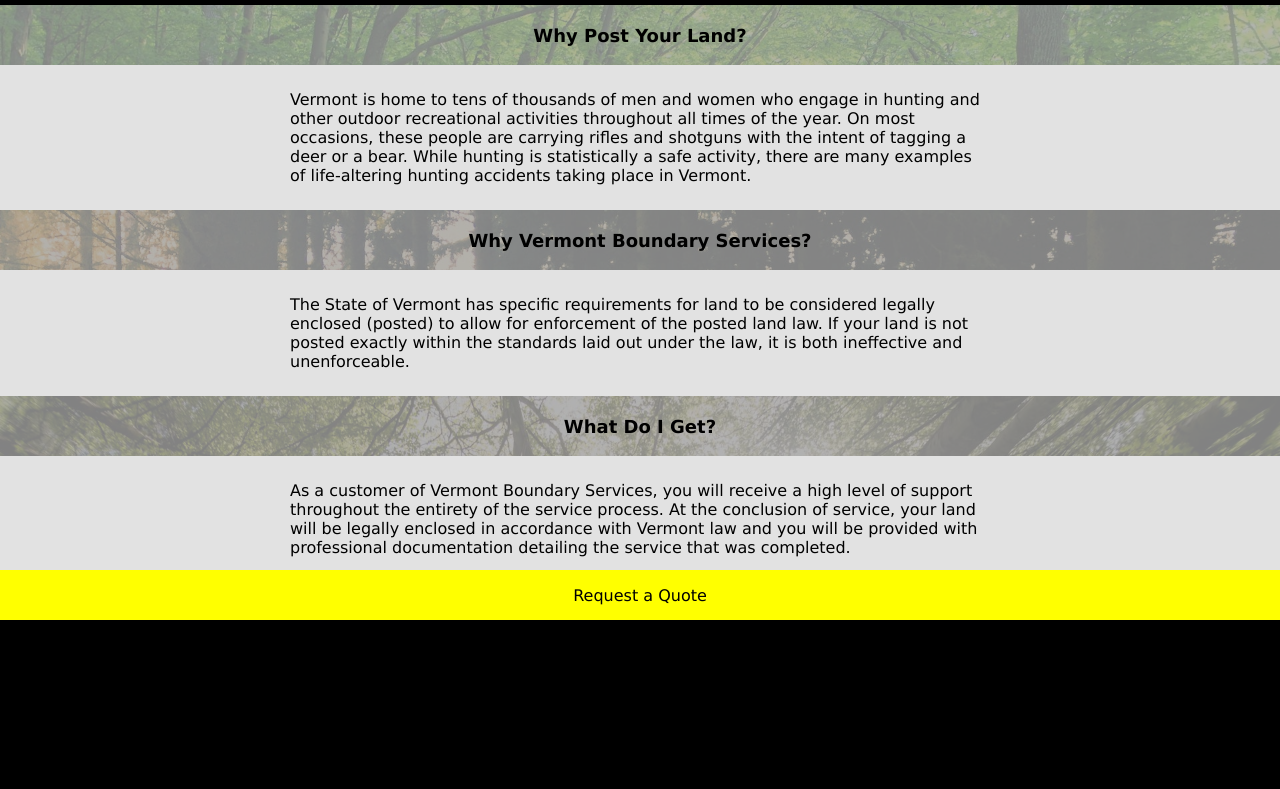
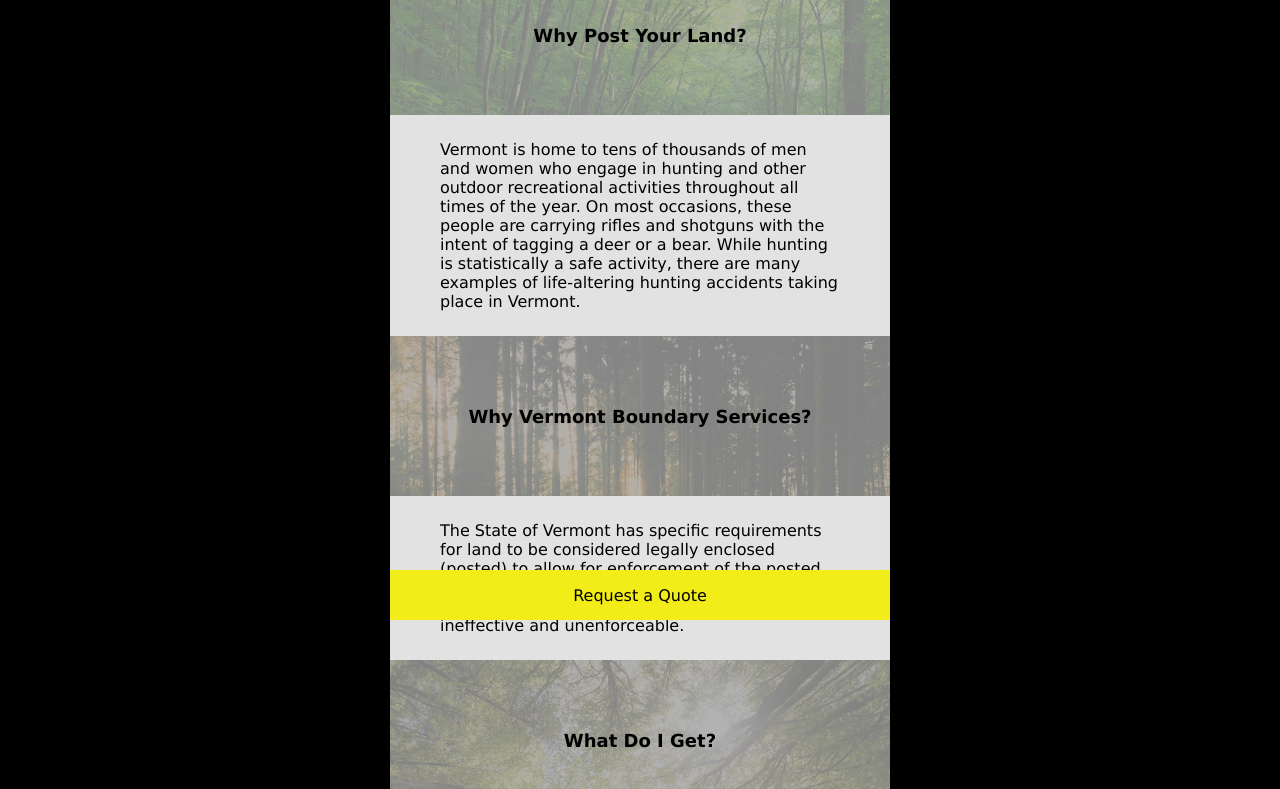
Before and after one commit to caleblaroche14/VBS, a plain HTML site: page index.html in a window 1280 px wide. Shown: the part 180-969 px from the top of the page. Before the commit the page ends 862 px from the top, so only its background shows below. Drawn offline with Linux system fonts and the light colour scheme.

Commit message:
Add files via upload

```diff
--- a/index.html
+++ b/index.html
@@ -7,6 +7,7 @@
     <title>Vermont Boundary Service</title>
 </head>
 <body>
+    <div class="mainbody">
         <div class="topholder">
             <div class="logoHolder"><img class="logo" src="images/vbs_logo2_transparentbg.png" /></div>
             <nav class="navbar">
@@ -14,27 +15,27 @@
                 <a class="navbutton" href="pricing.html"><h1>Pricing</h1></a>
             </nav>
         </div>
-    <div class="mainbody">
-        <div class="bodycard" id="card1">
+        <div class="bodycard" id="card1" onclick="toggleCardHeight(1)">
             <div class="bodycardheader">Why Post Your Land?</div>
-            <div class="bodycardtextholder">
+            <div class="bodycardtextholder" id="cardtextholder1">
                 <div class="bodycardtext">Vermont is home to tens of thousands of men and women who engage in hunting and other outdoor recreational activities throughout all times of the year. On most occasions, these people are carrying rifles and shotguns with the intent of tagging a deer or a bear. While hunting is statistically a safe activity, there are many examples of life-altering hunting accidents taking place in Vermont. </div>
             </div>
         </div>
-        <div class="bodycard" id="card2">
+        <div class="bodycard" id="card2" onclick="toggleCardHeight(2)">
             <div class="bodycardheader">Why Vermont Boundary Services?</div>
-            <div class="bodycardtextholder">
+            <div class="bodycardtextholder" id="cardtextholder2">
                 <div class="bodycardtext">The State of Vermont has specific requirements for land to be considered legally enclosed (posted) to allow for enforcement of the posted land law. If your land is not posted exactly within the standards laid out under the law, it is both ineffective and unenforceable. </div>
             </div>
         </div>
-        <div class="bodycard" id="card3">
+        <div class="bodycard" id="card3" onclick="toggleCardHeight(3)">
             <div class="bodycardheader">What Do I Get?</div>
-            <div class="bodycardtextholder">
+            <div class="bodycardtextholder" id="cardtextholder3">
                 <div class="bodycardtext">As a customer of Vermont Boundary Services, you will receive a high level of support throughout the entirety of the service process. At the conclusion of service, your land will be legally enclosed in accordance with Vermont law and you will be provided with professional documentation detailing the service that was completed. </div>
             </div>
         </div>
-        <div class="bodycard" style="height: 100px;"></div>
     </div>
     <a href="quote.html"><div class="request">Request a Quote</div></a>
+
+    <script src="index.js"></script>
 </body>
 </html>
--- a/style.css
+++ b/style.css
@@ -4,10 +4,14 @@ html, body {
     padding: 0;
     width: 100%;
     height: 100%;
+    position: absolute;
+    top: 0;
+    left: 0;
 }
 
 body {
     overflow-x: hidden;
+    overflow-y: scroll;
     background-color: rgb(0, 0, 0);
 }
 
@@ -20,8 +24,7 @@ h1{
     text-decoration: none;
 }
 .topholder{
-    position: fixed;
-    top: 0;
+    position: relative;
     display: flex;
     justify-content: center;
     align-items: center;
@@ -37,6 +40,7 @@ h1{
     align-items: center;
     padding-top: 10px;
     background-color: rgba(242,236,24,255);
+    height: 75px;
 }
 
 .logo{
@@ -49,13 +53,21 @@ h1{
     display: flex;
     justify-content: center;
     align-items: center;
-    background-color: yellow;
-    width: 100%;
+    background-color: rgba(242,236,24,255);;
+    width: 102%;
     height: 50px;
     text-align: center;
-
+    z-index: 2000;
+    max-width: 500px;
     position: fixed;
     bottom: 0;
+    left: 50%;
+    transform: translate(-50%, 0%);
+}
+
+.request:hover{
+    background-color: black;
+    color: rgba(242,236,24,255);
 }
 
 .request:active{
@@ -69,12 +81,13 @@ h1{
     justify-content: center;
     align-items: center;
     flex-direction: row;
-    height: 55px;
+    height: 50px;
     background-color: grey;
 }
 
 .navbutton{
     display: flex;
+    width: 120px;
     justify-content: center;
     align-items: center;
     color: white;
@@ -87,13 +100,11 @@ h1{
 }
 
 .mainbody{
-    position: absolute;
-    top: 185px;
     display: flex;
-    justify-content: center;
     align-items: center;
     flex-direction: column;
     width: 100%;
+    padding-bottom: 50px;
 }
 
 .bodycard{
@@ -102,7 +113,7 @@ h1{
     align-items: center;
     flex-direction: column;
     width: 100%;
-
+    max-width: 500px;
     background-size: cover;
 }
 
@@ -112,7 +123,7 @@ h1{
     align-items: center;
     font-size: 18px;
     font-weight: bold;
-    height: 60px;
+    height: 160px;
     width: 100%;
     background-color: rgba(161, 161, 161, 0.808);
 }
@@ -120,16 +131,18 @@ h1{
 .bodycardtextholder{
     display: flex;
     justify-content: center;
-    align-items: center;
     width: 100%;
     padding: 15px 0 15px 0;
     background-color: rgb(226, 226, 226);
+    overflow: hidden;
+    z-index: 60;
 }
 
 .bodycardtext{
     width: 80%;
     max-width: 700px;
     margin: 10px;
+    z-index: 50;
 }
 
 #card1{
@@ -143,3 +156,25 @@ h1{
 #card3{
     background-image: url('images/vbs_desc3.jpg');
 }
+
+.expanded{
+    height: 100%;
+    transition: .5s;
+}
+
+.collapsed{
+    height: 75px;
+    transition: .5s;
+}
+
+.survey{
+    width: 80vw;
+}
+
+iframe {
+    height:100%;
+    width: 90vw;
+    overflow: scroll;
+    scrollbar-color: red orange;
+    scrollbar-width: thin;
+}
```
Also changed, not shown: pricing.html (+1 -2 lines), quote.html (+2 -2 lines), index.js (added). Lines whose indentation alone changed are shown as unchanged.
